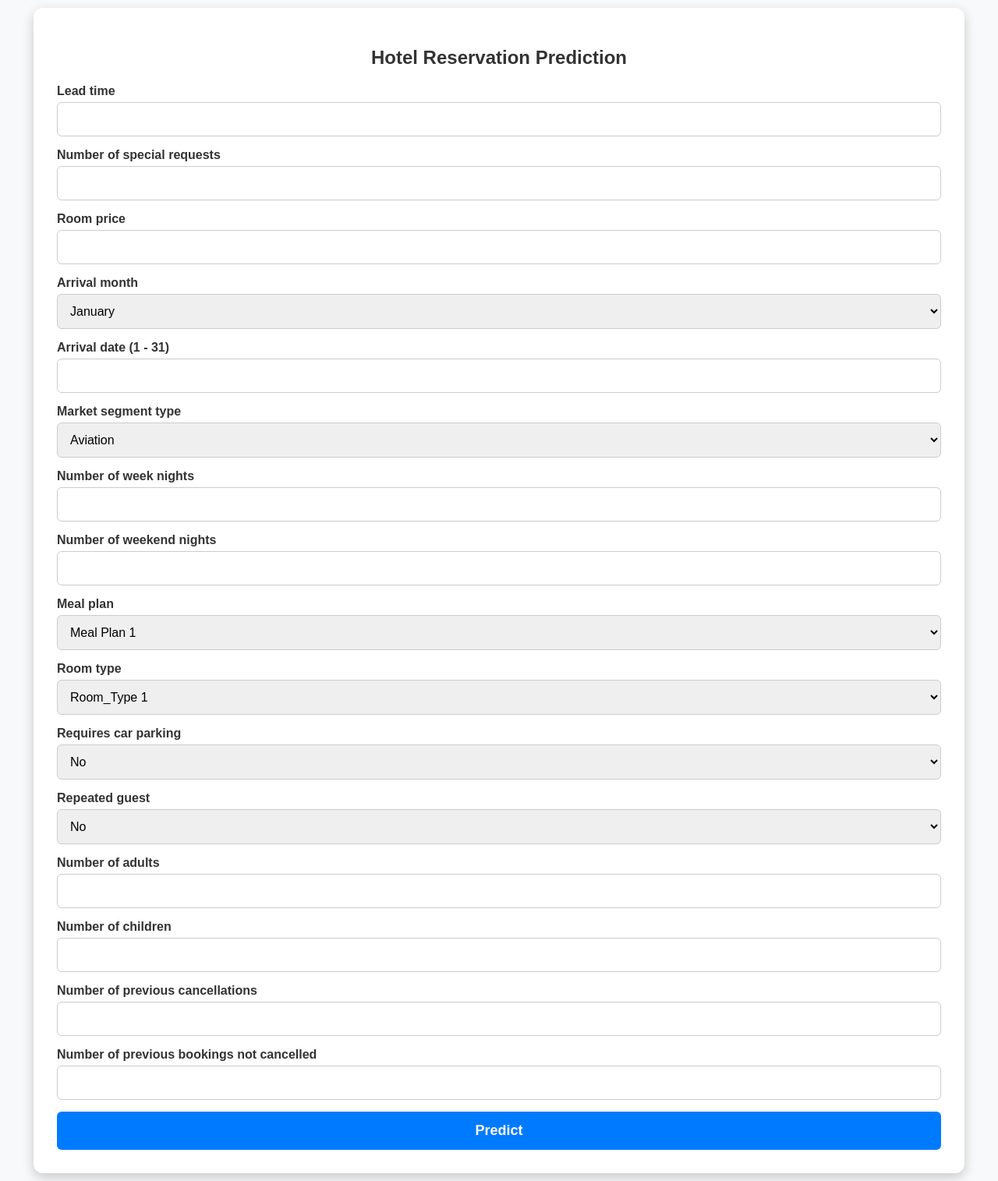
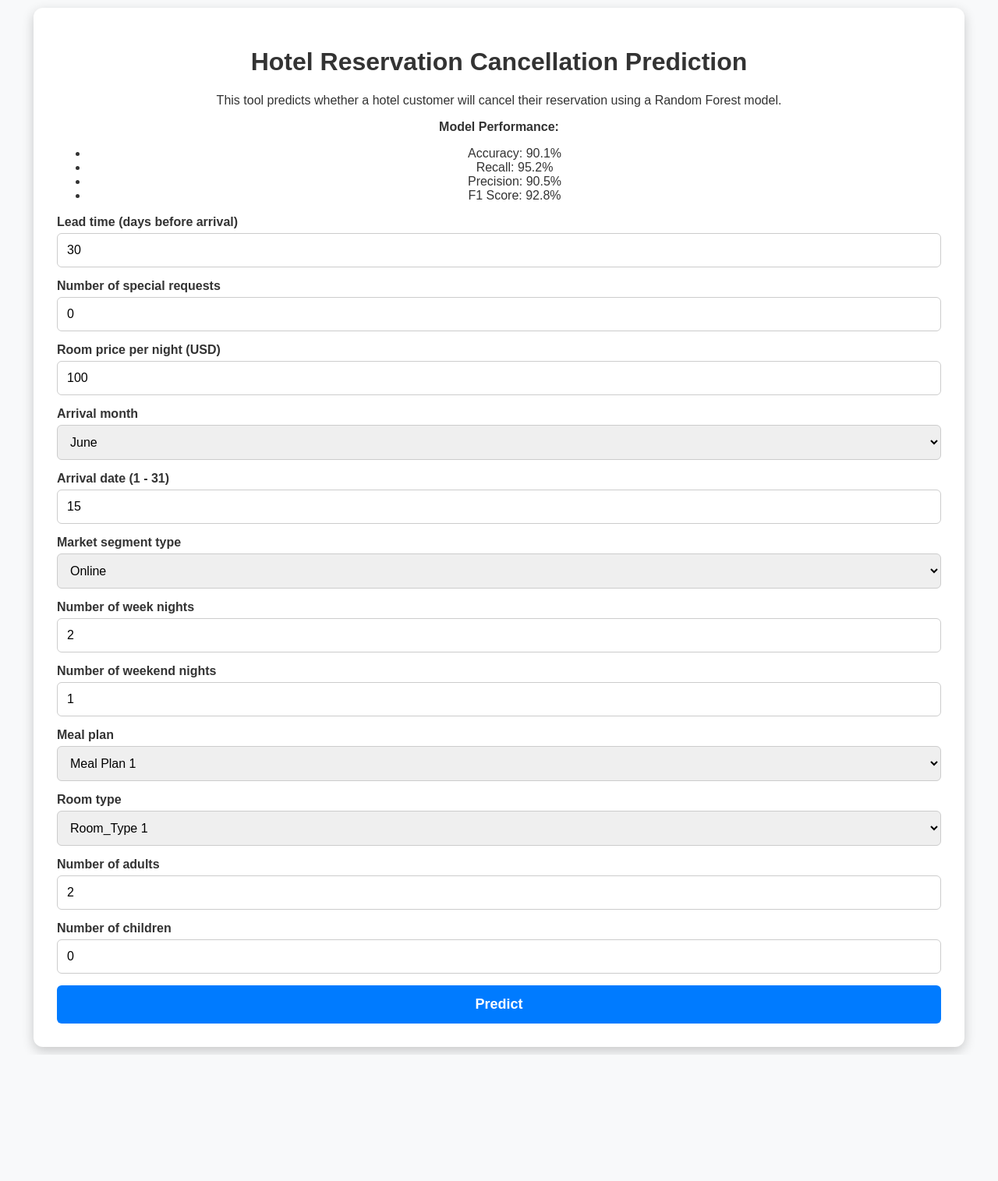
Before and after one commit to heymarco/MLOpsHotelRoomCancellation, a Flask app: page / in a window 1280 px wide. Shown: the whole page at 78% size. After the commit the page ends 1353 px from the top, so only its background shows below. Run offline with Flask 3, Linux system fonts and the light colour scheme; parts of the project's set-up code (start-up, migrations or seed data) failed here and were passed over.

Commit message:
Added description an default values to index.html

```diff
--- a/templates/index.html
+++ b/templates/index.html
@@ -7,33 +7,39 @@
     <title>PREDICTING HOTEL CANCELLATIONS</title>
 </head>
 <body>
+    <div class="container">
+        <h1>Hotel Reservation Cancellation Prediction</h1>
+        <p>This tool predicts whether a hotel customer will cancel their reservation using a Random Forest model.</p>
+        <p><strong>Model Performance:</strong></p>
+        <ul>
+            <li>Accuracy: 90.1%</li>
+            <li>Recall: 95.2%</li>
+            <li>Precision: 90.5%</li>
+            <li>F1 Score: 92.8%</li>
+        </ul>
 
-</body>
-
-<div class="container">
-    <h2>Hotel Reservation Prediction</h2>
         <form method="POST">
             <div class="form-group">
-            <label for="lead_time">Lead time</label>
-            <input type="number" id="lead_time" name="lead_time" required>
+                <label for="lead_time">Lead time (days before arrival)</label>
+                <input type="number" id="lead_time" name="lead_time" value="30" required>
             </div>
             <div class="form-group">
                 <label for="no_of_special_requests">Number of special requests</label>
-            <input type="number" id="no_of_special_requests" name="no_of_special_requests" required>
+                <input type="number" id="no_of_special_requests" name="no_of_special_requests" value="0" required>
             </div>
             <div class="form-group">
-            <label for="avg_price_per_room">Room price</label>
-            <input type="number" id="avg_price_per_room" name="avg_price_per_room" required>
+                <label for="avg_price_per_room">Room price per night (USD)</label>
+                <input type="number" id="avg_price_per_room" name="avg_price_per_room" value="100" required>
             </div>
             <div class="form-group">
                 <label for="arrival_month">Arrival month</label>
                 <select id="arrival_month" name="arrival_month" required>
+                    <option value="6" selected>June</option>
                     <option value="1">January</option>
                     <option value="2">February</option>
                     <option value="3">March</option>
                     <option value="4">April</option>
                     <option value="5">May</option>
-                <option value="6">June</option>
                     <option value="7">July</option>
                     <option value="8">August</option>
                     <option value="9">September</option>
@@ -44,30 +50,30 @@
             </div>
             <div class="form-group">
                 <label for="arrival_date">Arrival date (1 - 31)</label>
-            <input type="number" id="arrival_date" name="arrival_date" required>
+                <input type="number" id="arrival_date" name="arrival_date" value="15" required>
             </div>
             <div class="form-group">
                 <label for="market_segment_type">Market segment type</label>
                 <select id="market_segment_type" name="market_segment_type" required>
+                    <option value="4" selected>Online</option>
                     <option value="0">Aviation</option>
                     <option value="1">Complementary</option>
                     <option value="2">Corporate</option>
                     <option value="3">Offline</option>
-                <option value="4">Online</option>
                 </select>
             </div>
             <div class="form-group">
                 <label for="no_of_week_nights">Number of week nights</label>
-            <input type="number" id="no_of_week_nights" name="no_of_week_nights" required>
+                <input type="number" id="no_of_week_nights" name="no_of_week_nights" value="2" required>
             </div>
             <div class="form-group">
                 <label for="no_of_weekend_nights">Number of weekend nights</label>
-            <input type="number" id="no_of_weekend_nights" name="no_of_weekend_nights" required>
+                <input type="number" id="no_of_weekend_nights" name="no_of_weekend_nights" value="1" required>
             </div>
             <div class="form-group">
                 <label for="type_of_meal_plan">Meal plan</label>
                 <select id="type_of_meal_plan" name="type_of_meal_plan" required>
-                <option value="0">Meal Plan 1</option>
+                    <option value="0" selected>Meal Plan 1</option>
                     <option value="1">Meal Plan 2</option>
                     <option value="2">Meal Plan 3</option>
                     <option value="3">Not Selected</option>
@@ -76,7 +82,7 @@
             <div class="form-group">
                 <label for="room_type_reserved">Room type</label>
                 <select id="room_type_reserved" name="room_type_reserved" required>
-                <option value="0">Room_Type 1</option>
+                    <option value="0" selected>Room_Type 1</option>
                     <option value="1">Room_Type 2</option>
                     <option value="2">Room_Type 3</option>
                     <option value="3">Room_Type 4</option>
@@ -86,34 +92,12 @@
                 </select>
             </div>
             <div class="form-group">
-            <label for="required_car_parking_space">Requires car parking</label>
-            <select id="required_car_parking_space" name="required_car_parking_space" required>
-                <option value="0">No</option>
-                <option value="1">Yes</option>
-            </select>
-        </div>
-        <div class="form-group">
-            <label for="repeated_guest">Repeated guest</label>
-            <select id="repeated_guest" name="repeated_guest" required>
-                <option value="0">No</option>
-                <option value="1">Yes</option>
-            </select>
-        </div>
-        <div class="form-group">
                 <label for="no_of_adults">Number of adults</label>
-            <input type="number" id="no_of_adults" name="no_of_adults" required>
+                <input type="number" id="no_of_adults" name="no_of_adults" value="2" required>
             </div>
             <div class="form-group">
                 <label for="no_of_children">Number of children</label>
-            <input type="number" id="no_of_children" name="no_of_children" required>
-        </div>
-        <div class="form-group">
-            <label for="no_of_previous_cancellations">Number of previous cancellations</label>
-            <input type="number" id="no_of_previous_cancellations" name="no_of_previous_cancellations" required>
-        </div>
-        <div class="form-group">
-            <label for="no_of_previous_bookings_not_canceled">Number of previous bookings not cancelled</label>
-            <input type="number" id="no_of_previous_bookings_not_canceled" name="no_of_previous_bookings_not_canceled" required>
+                <input type="number" id="no_of_children" name="no_of_children" value="0" required>
             </div>
             <button type="submit">Predict</button>
         </form>
@@ -121,11 +105,12 @@
         {% if prediction is not none %}
         <div class="result">
             {% if prediction == 0 %}
-        <p>We predict that the customer will cancel the reservation</p>
+            <p><strong>Prediction:</strong> The customer is likely to cancel the reservation.</p>
             {% elif prediction == 1 %}
-        <p>We predict that the customer will not cancel the reservation</p>
+            <p><strong>Prediction:</strong> The customer is likely to keep the reservation.</p>
             {% endif %}
         </div>
         {% endif %}
     </div>
+</body>
 </html>
```
Lines whose indentation alone changed are shown as unchanged.
